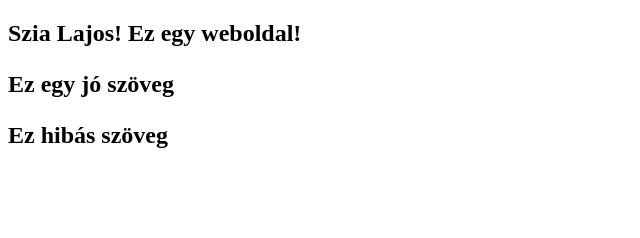
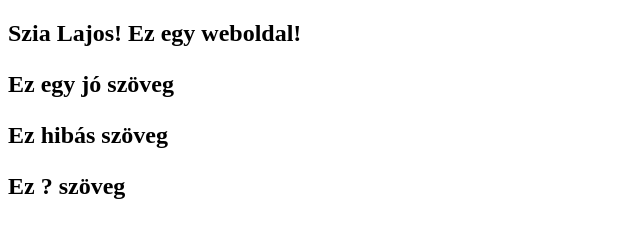
Before and after one commit to RozsahegyiAkos/Gitgyak, a plain HTML site: page index.html in a window 1280 px wide. Shown: the whole page, without its empty margins (0-640 px from the left). Drawn offline with Linux system fonts and the light colour scheme.

Commit message:
Live oldalra teszem

```diff
--- a/index.html
+++ b/index.html
@@ -10,6 +10,7 @@
     <h2>Szia Lajos! Ez egy weboldal!<h2>
     <p>Ez egy jó szöveg<p>
     <p>Ez hibás szöveg<p>
+    <p>Ez ? szöveg<p>
 
 </body>
 </html>
```
